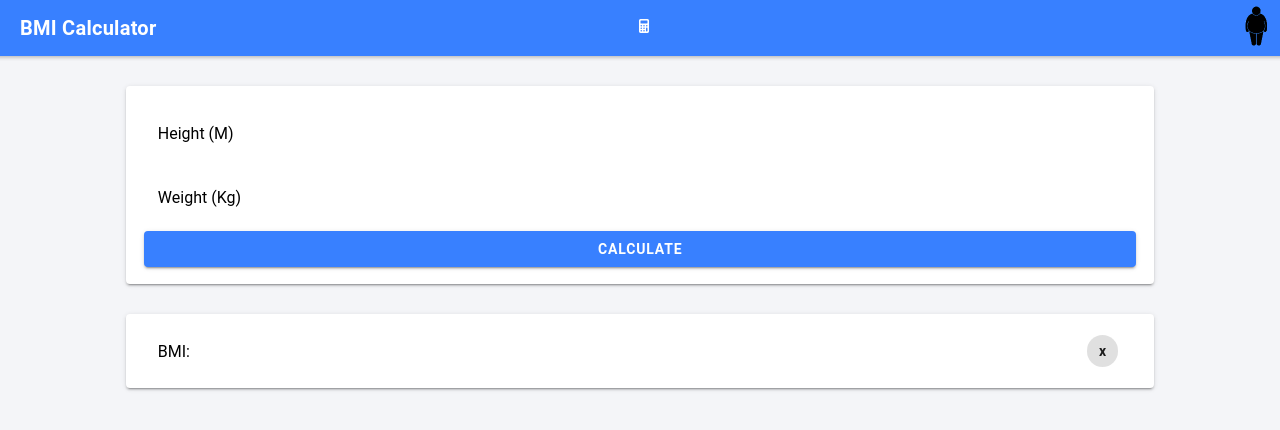
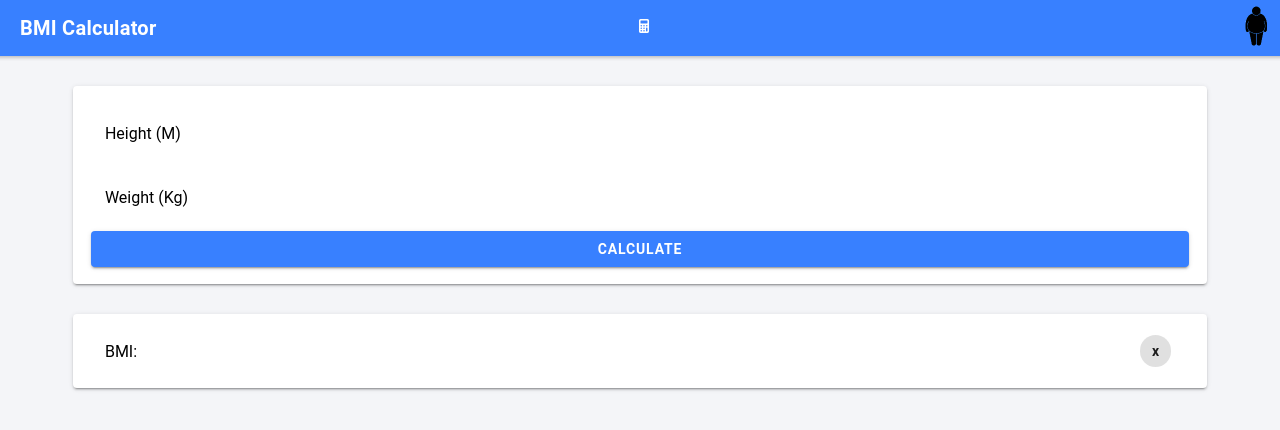
Before and after one commit to krauss/BMICalculator, a React (Create React App) app: page /home in a window 1280 px wide. Shown: the top 430 px of the page. Built offline with nearby package versions, Linux system fonts and the light colour scheme.

Commit message:
fix: UI minor updates
Signed-off-by: krauss <jose.ricardo.k@gmail.com>

```diff
--- a/src/pages/Bmi.tsx
+++ b/src/pages/Bmi.tsx
@@ -34,7 +34,7 @@ export class Bmi extends React.Component<{}, any> {
         } else if (bmiRes >= 18.5 && bmiRes < 24.9 ) {
 
             color = "success";
-            txt = "All good mate";
+            txt = "You're OK";
 
         } else if (bmiRes > 25 && bmiRes < 29.9 ) {
 
@@ -44,7 +44,7 @@ export class Bmi extends React.Component<{}, any> {
         } else {
 
             color = "danger";
-            txt = "Obese";
+            txt = "Too fat";
 
         }
 
@@ -77,8 +77,8 @@ export class Bmi extends React.Component<{}, any> {
                           <IonCol></IonCol>
                         </IonRow>
                         <IonRow >
-                            <IonCol size="1"></IonCol>
-                            <IonCol size="10">
+                            <IonCol size="0.5"></IonCol>
+                            <IonCol size="11">
                                 <IonCard>
                                     <IonCardContent>
                                         <IonItem lines="none">
@@ -93,11 +93,11 @@ export class Bmi extends React.Component<{}, any> {
                                     </IonCardContent>
                                 </IonCard>
                             </IonCol>
-                            <IonCol size="1"></IonCol>
+                            <IonCol size="0.5"></IonCol>
                         </IonRow>
                         <IonRow>
-                          <IonCol size="1"></IonCol>
-                          <IonCol size="10">
+                          <IonCol size="0.5"></IonCol>
+                          <IonCol size="11">
                             <IonCard>
                                 <IonCardContent>
                                     <IonItem lines="none">
@@ -109,7 +109,7 @@ export class Bmi extends React.Component<{}, any> {
                                 </IonCardContent>
                             </IonCard>
                           </IonCol>
-                          <IonCol size="1"></IonCol>
+                          <IonCol size="0.5"></IonCol>
                         </IonRow>
                     </IonGrid>
 
```
